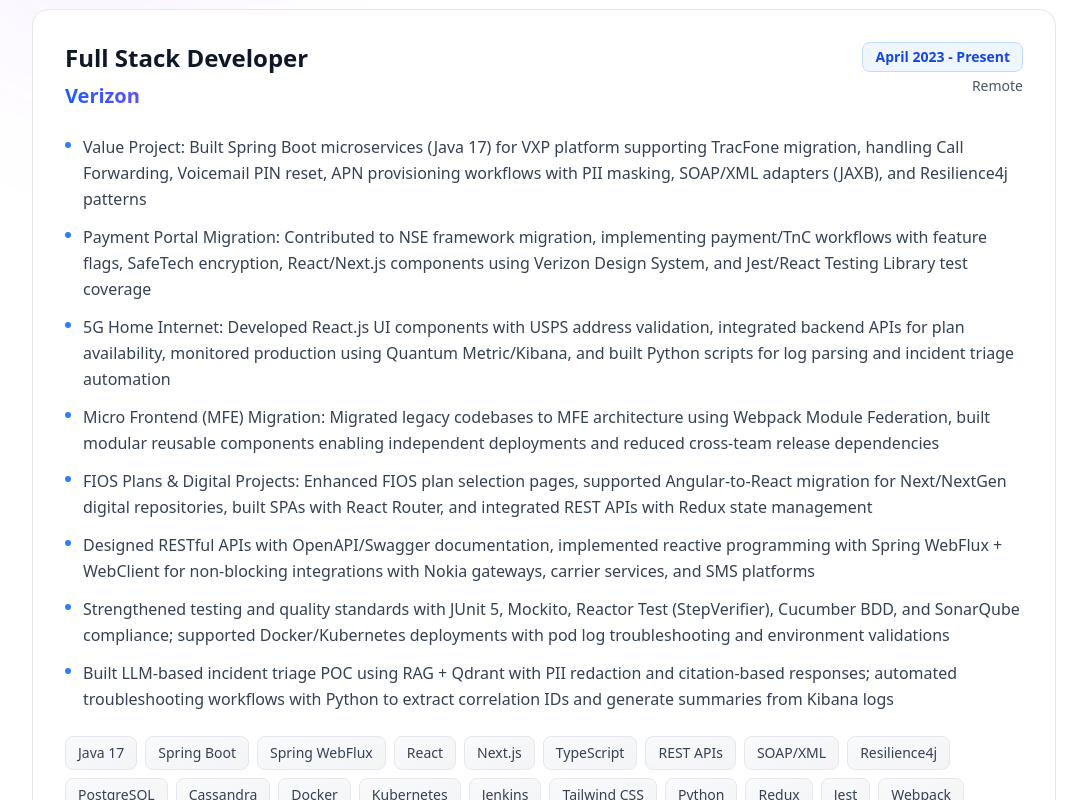
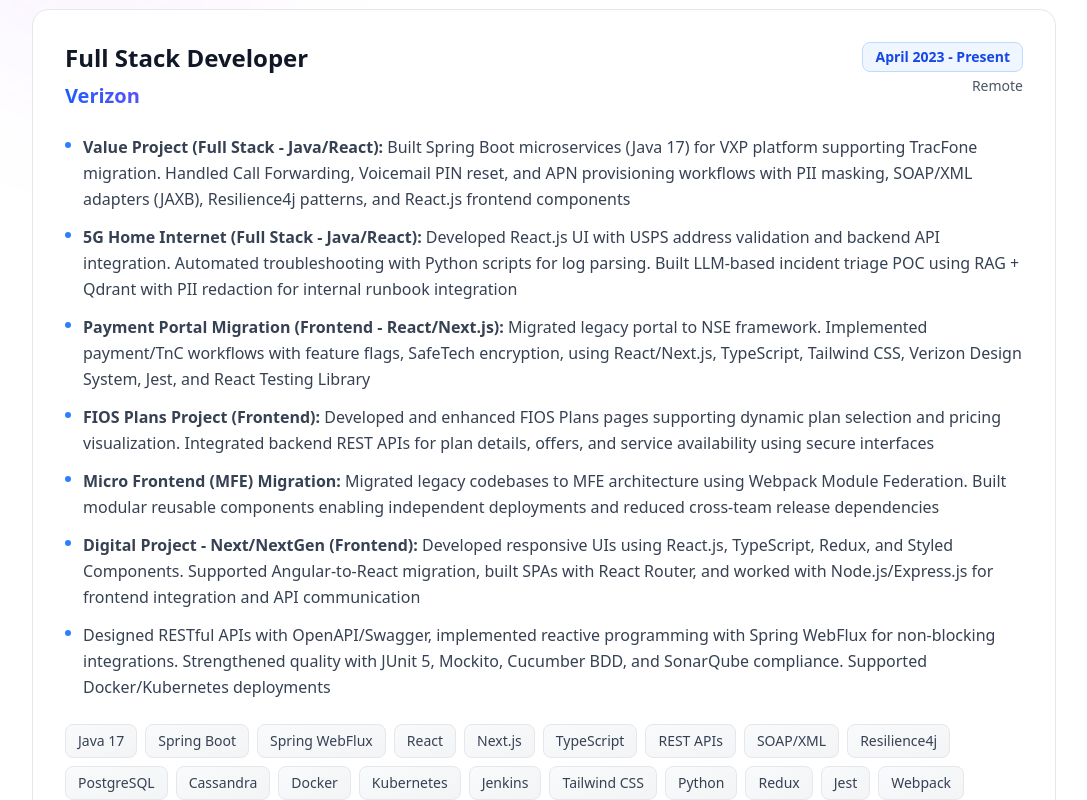
Before and after one commit to Gopikrishna1980/portfolio-nextjs, a Next.js app: page / in a window 1280 px wide. Shown: the part 2360-3160 px from the top of the page, without its empty margins (96-1183 px from the left). Built offline with nearby package versions, Linux system fonts and the light colour scheme.

Commit message:
refactor: restructure Verizon experience with bold project names and cleaner descriptions highlighting full-stack roles

```diff
--- a/components/sections/Experience.tsx
+++ b/components/sections/Experience.tsx
@@ -50,7 +50,7 @@
                   {exp.description.map((item, index) => (
                     <li key={index} className="flex items-start gap-3 text-gray-700">
                       <span className="flex-shrink-0 w-1.5 h-1.5 rounded-full bg-blue-500 mt-2" />
-                      <span className="leading-relaxed">{item}</span>
+                      <span className="leading-relaxed" dangerouslySetInnerHTML={{ __html: item }} />
                     </li>
                   ))}
                 </ul>
--- a/data/portfolio.ts
+++ b/data/portfolio.ts
@@ -8,16 +8,15 @@
     duration: 'April 2023 - Present',
     location: 'Remote',
     description: [
-      'Value Project: Built Spring Boot microservices (Java 17) for VXP platform supporting TracFone migration, handling Call Forwarding, Voicemail PIN reset, APN provisioning workflows with PII masking, SOAP/XML adapters (JAXB), and Resilience4j patterns',
-      'Payment Portal Migration: Contributed to NSE framework migration, implementing payment/TnC workflows with feature flags, SafeTech encryption, React/Next.js components using Verizon Design System, and Jest/React Testing Library test coverage',
-      '5G Home Internet: Developed React.js UI components with USPS address validation, integrated backend APIs for plan availability, monitored production using Quantum Metric/Kibana, and built Python scripts for log parsing and incident triage automation',
-      'Micro Frontend (MFE) Migration: Migrated legacy codebases to MFE architecture using Webpack Module Federation, built modular reusable components enabling independent deployments and reduced cross-team release dependencies',
-      'FIOS Plans & Digital Projects: Enhanced FIOS plan selection pages, supported Angular-to-React migration for Next/NextGen digital repositories, built SPAs with React Router, and integrated REST APIs with Redux state management',
-      'Designed RESTful APIs with OpenAPI/Swagger documentation, implemented reactive programming with Spring WebFlux + WebClient for non-blocking integrations with Nokia gateways, carrier services, and SMS platforms',
-      'Strengthened testing and quality standards with JUnit 5, Mockito, Reactor Test (StepVerifier), Cucumber BDD, and SonarQube compliance; supported Docker/Kubernetes deployments with pod log troubleshooting and environment validations',
-      'Built LLM-based incident triage POC using RAG + Qdrant with PII redaction and citation-based responses; automated troubleshooting workflows with Python to extract correlation IDs and generate summaries from Kibana logs'
+      '<strong>Value Project (Full Stack - Java/React):</strong> Built Spring Boot microservices (Java 17) for VXP platform supporting TracFone migration. Handled Call Forwarding, Voicemail PIN reset, and APN provisioning workflows with PII masking, SOAP/XML adapters (JAXB), Resilience4j patterns, and React.js frontend components',
+      '<strong>5G Home Internet (Full Stack - Java/React):</strong> Developed React.js UI with USPS address validation and backend API integration. Automated troubleshooting with Python scripts for log parsing. Built LLM-based incident triage POC using RAG + Qdrant with PII redaction for internal runbook integration',
+      '<strong>Payment Portal Migration (Frontend - React/Next.js):</strong> Migrated legacy portal to NSE framework. Implemented payment/TnC workflows with feature flags, SafeTech encryption, using React/Next.js, TypeScript, Tailwind CSS, Verizon Design System, Jest, and React Testing Library',
+      '<strong>FIOS Plans Project (Frontend):</strong> Developed and enhanced FIOS Plans pages supporting dynamic plan selection and pricing visualization. Integrated backend REST APIs for plan details, offers, and service availability using secure interfaces',
+      '<strong>Micro Frontend (MFE) Migration:</strong> Migrated legacy codebases to MFE architecture using Webpack Module Federation. Built modular reusable components enabling independent deployments and reduced cross-team release dependencies',
+      '<strong>Digital Project - Next/NextGen (Frontend):</strong> Developed responsive UIs using React.js, TypeScript, Redux, and Styled Components. Supported Angular-to-React migration, built SPAs with React Router, and worked with Node.js/Express.js for frontend integration and API communication',
+      'Designed RESTful APIs with OpenAPI/Swagger, implemented reactive programming with Spring WebFlux for non-blocking integrations. Strengthened quality with JUnit 5, Mockito, Cucumber BDD, and SonarQube compliance. Supported Docker/Kubernetes deployments'
     ],
-    technologies: ['Java 17', 'Spring Boot', 'Spring WebFlux', 'React', 'Next.js', 'TypeScript', 'REST APIs', 'SOAP/XML', 'Resilience4j', 'PostgreSQL', 'Cassandra', 'Docker', 'Kubernetes', 'Jenkins', 'Tailwind CSS', 'Python', 'Redux', 'Jest', 'Webpack']
+    technologies: ['Java 17', 'Spring Boot', 'Spring WebFlux', 'React', 'Next.js', 'TypeScript', 'REST APIs', 'SOAP/XML', 'Resilience4j', 'PostgreSQL', 'Cassandra', 'Docker', 'Kubernetes', 'Jenkins', 'Tailwind CSS', 'Python', 'Redux', 'Jest', 'Webpack', 'Node.js', 'Express']
   },
   {
     id: '2',
```
